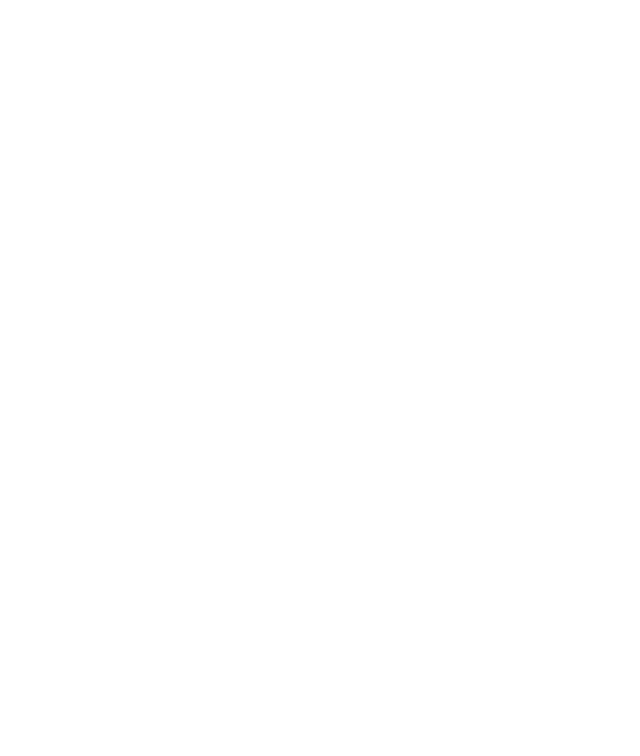
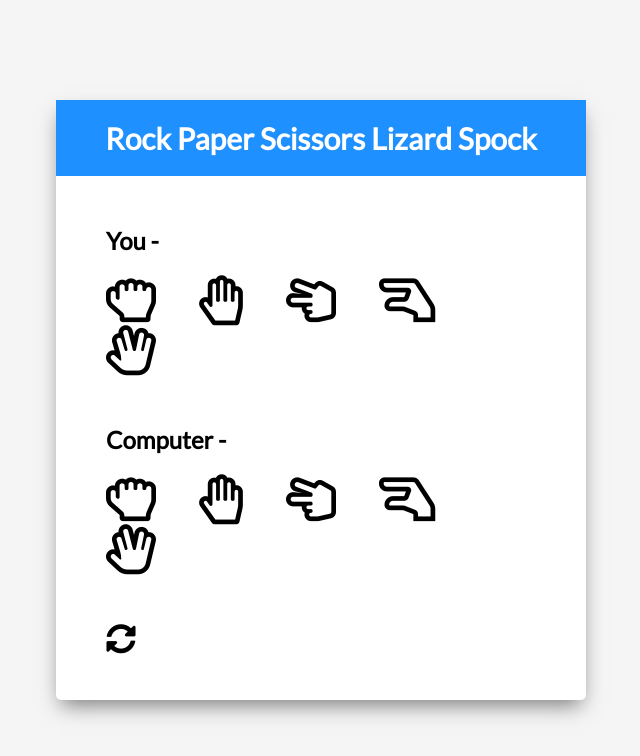
Before and after one commit to MadsAkselsen/spock-rock-game, a plain HTML site: page index.html in a window 1280 px wide. Shown: the whole page, without its empty margins (319-959 px from the left). Drawn offline with Linux system fonts and the light colour scheme.

Commit message:
added html

```diff
--- a/index.html
+++ b/index.html
@@ -1,15 +1,87 @@
 <!DOCTYPE html>
 <html lang="en">
-<head>
-    <meta charset="UTF-8">
-    <meta name="viewport" content="width=device-width, initial-scale=1.0">
+  <head>
+    <meta charset="UTF-8" />
+    <meta name="viewport" content="width=device-width, initial-scale=1.0" />
     <title>Spock Rock Game</title>
-    <link rel="icon" type="image/png" href="favicon.png">
-    <link rel="stylesheet" href="https://cdnjs.cloudflare.com/ajax/libs/font-awesome/5.10.2/css/all.min.css"/>
-    <link rel="stylesheet" href="style.css">
-</head>
-<body>
+    <link rel="icon" type="image/png" href="favicon.png" />
+    <link
+      rel="stylesheet"
+      href="https://cdnjs.cloudflare.com/ajax/libs/font-awesome/5.10.2/css/all.min.css"
+    />
+    <link rel="stylesheet" href="style.css" />
+  </head>
+  <body>
+    <div class="game-container">
+      <!-- Header -->
+      <div class="header">
+        <h1>Rock Paper Scissors Lizard Spock</h1>
+      </div>
+      <!-- Player Container -->
+      <div class="player-container" id="player">
+        <h2>
+          You - <span id="playerScore"></span
+          ><span class="choice" id="playerChoice"></span>
+        </h2>
+        <i
+          class="far fa-hand-rock"
+          title="Rock"
+          id="playerRock"
+          onclick="select('rock')"
+        ></i>
+        <i
+          class="far fa-hand-paper"
+          title="Paper"
+          id="playerPaper"
+          onclick="select('paper')"
+        ></i>
+        <i
+          class="far fa-hand-scissors"
+          title="Scissors"
+          id="playerScissors"
+          onclick="select('scissors')"
+        ></i>
+        <i
+          class="far fa-hand-lizard"
+          title="Lizard"
+          id="playerLizard"
+          onclick="select('lizard')"
+        ></i>
+        <i
+          class="far fa-hand-spock"
+          title="Spock"
+          id="playerSpock"
+          onclick="select('spock')"
+        ></i>
+      </div>
+      <!-- Computer Container -->
+      <div class="player-container" id="computer">
+        <h2>
+          Computer - <span id="computerScore"></span
+          ><span class="choice" id="computerChoice"></span>
+        </h2>
+        <i class="far fa-hand-rock" title="Rock" id="computerRock"></i>
+        <i class="far fa-hand-paper" title="Paper" id="computerPaper"></i>
+        <i
+          class="far fa-hand-scissors"
+          title="Scissors"
+          id="computerScissors"
+        ></i>
+        <i class="far fa-hand-lizard" title="Lizard" id="computerLizard"></i>
+        <i class="far fa-hand-spock" title="Spock" id="computerSpock"></i>
+      </div>
+      <!-- Reset Icon -->
+      <i
+        class="fas fa-sync-alt reset-icon"
+        title="Reset"
+        onclick="resetAll()"
+      ></i>
+      <!-- Results Text -->
+      <div class="result-container">
+        <h3 class="result-text" id="resultText"></h3>
+      </div>
+    </div>
     <!-- Script -->
-    <script src="script.js"></script>
-</body>
+    <script src="script.js" type="module"></script>
+  </body>
 </html>
--- a/style.css
+++ b/style.css
@@ -1,4 +1,4 @@
-@import url("https://fonts.googleapis.com/css?family=Lato&display=swap");
+@import url('https://fonts.googleapis.com/css?family=Lato&display=swap');
 
 html {
   box-sizing: border-box;
@@ -7,14 +7,20 @@ html {
 body {
   margin: 0;
   min-height: 100vh;
-
+  background: whitesmoke;
   font-family: Lato, sans-serif;
   display: flex;
   justify-content: center;
   align-items: center;
 }
 
-
+.game-container {
+  width: 530px;
+  height: 600px;
+  background: white;
+  border-radius: 5px;
+  box-shadow: 0 10px 20px -5px rgba(0, 0, 0, 0.5);
+}
 
 .header {
   background: dodgerblue;
@@ -40,10 +46,8 @@ h2 {
 .far {
   font-size: 50px;
   margin-right: 40px;
-  User-select: none;
+  user-select: none;
 }
-
-
 
 .reset-icon {
   font-size: 30px;
@@ -66,7 +70,6 @@ h2 {
 /* Media Query: Large Smartphone (Vertical) */
 @media screen and (max-width: 600px) {
   .game-container {
-
     height: 580px;
   }
 
```
